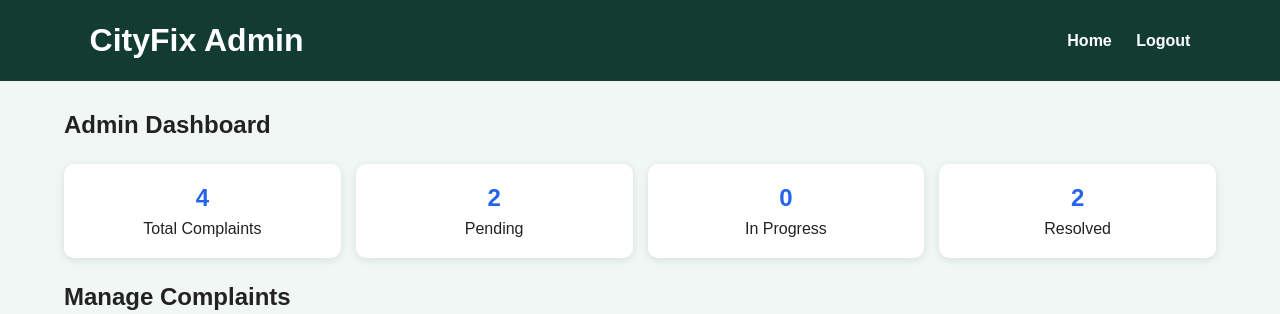
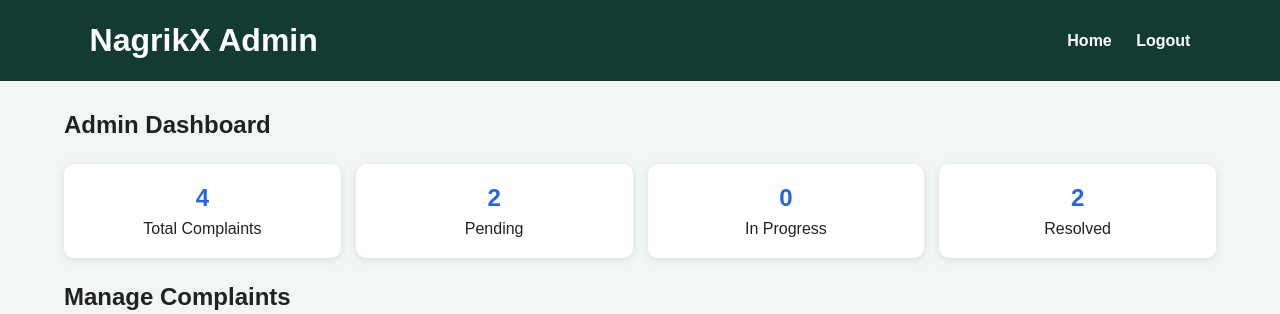
Before and after one commit to mohdmusthaq17/City-Fix, a PHP site: page /predict/admin.php in a window 1280 px wide. Shown: the top 314 px of the page. Run offline with PHP 8.4, Linux system fonts and the light colour scheme; a user stored in the database is signed in; data comes from the database, SQL or seed files in the repository.

Commit message:
Add files via upload

```diff
--- a/cityfix/admin.php
+++ b/cityfix/admin.php
@@ -155,7 +155,7 @@ $stats = mysqli_fetch_assoc($stats_result);
 <head>
     <meta charset="UTF-8">
     <meta name="viewport" content="width=device-width, initial-scale=1.0">
-    <title>CityFix Admin Dashboard</title>
+    <title>NagrikX Admin Dashboard</title>
     <link rel="stylesheet" href="css/style.css">
 
     <style>
@@ -234,7 +234,7 @@ $stats = mysqli_fetch_assoc($stats_result);
 <body>
 
 <header>
-    <h1>CityFix Admin</h1>
+    <h1>NagrikX Admin</h1>
     <nav>
         <a href="index.php">Home</a>
         <a href="logout.php">Logout</a>
```
